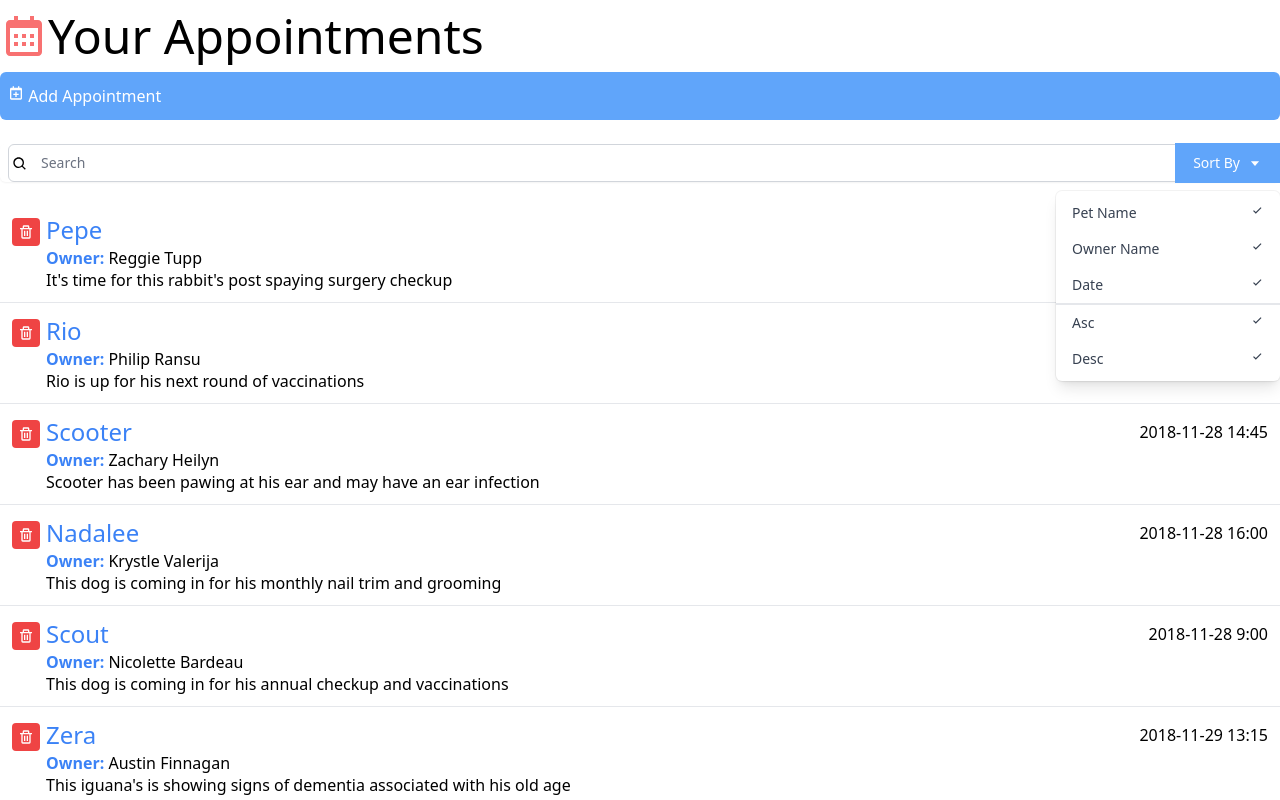
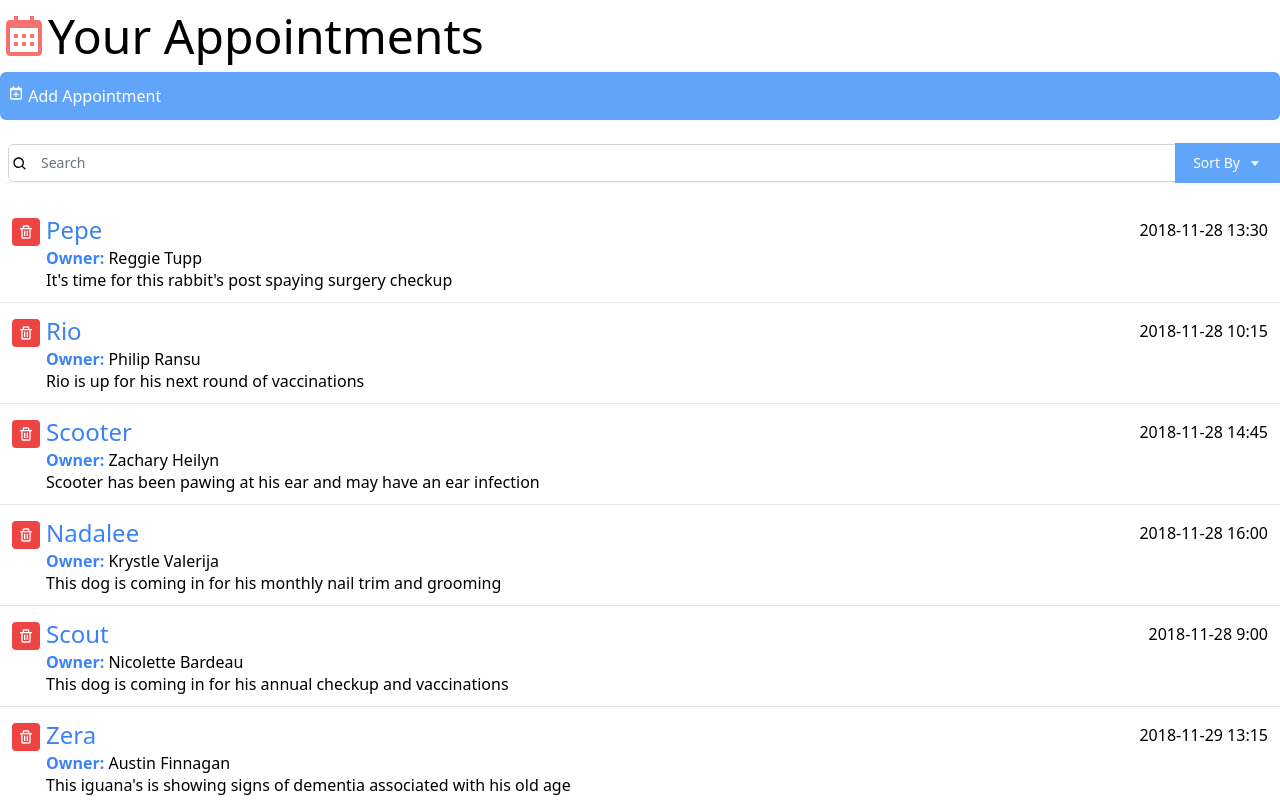
Before and after one commit to oguznsari/react, a React (Create React App) app in the folder reactinterface/: page / in a window 1280 px wide. Shown: the top 800 px of the page. Built offline with nearby package versions, Linux system fonts and the light colour scheme; the HTML template or start-up script is replaced by a standard one.

Commit message:
useState toggle for Sort By burron

```diff
--- a/reactinterface/src/components/Search.js
+++ b/reactinterface/src/components/Search.js
@@ -1,6 +1,10 @@
 import { BiSearch, BiCaretDown, BiCheck } from "react-icons/bi"
+import { useState } from "react"
 
-const Dropdown = () => {
+const Dropdown = ({ toggle }) => {
+    if (!toggle) {
+        return null;
+    }
     return (
         <div className="origin-top-right absolute right-0 mt-2 w-56
         rounded-md shadow-lg bg-white ring-1 ring-black ring-opacity-5">
@@ -26,6 +30,7 @@
 }
 
 const Search = () => {
+    let [toggleSort, setToggleSort] = useState(false);
     return (
         <div className="py-5">
             <div className="mt-1 relative rounded-md shadow-sm flex space-x-2">
@@ -37,11 +42,11 @@
                     className="pl-8 rounded-md focus:ring-indigo-500 focus:border-indigo-500 block w-full sm:text-sm border-gray-300" placeholder="Search" />
                 <div className="absolute inset-y-0 right-0 flex items-center">
                     <div>
-                        <button type="button"
+                        <button type="button" onClick={() => { setToggleSort(!toggleSort) }}
                             className="justify-center px-4 py-2 bg-blue-400 border-2 border-blue-400 text-sm text-white hover:bg-blue-700 focus:outline-none focus:ring-2 focus:ring-offset-2 flex items-center" id="options-menu" aria-haspopup="true" aria-expanded="true">
                             Sort By <BiCaretDown className="ml-2" />
                         </button>
-                        <Dropdown />
+                        <Dropdown toggle={toggleSort} />
                     </div>
                 </div>
             </div>
```
